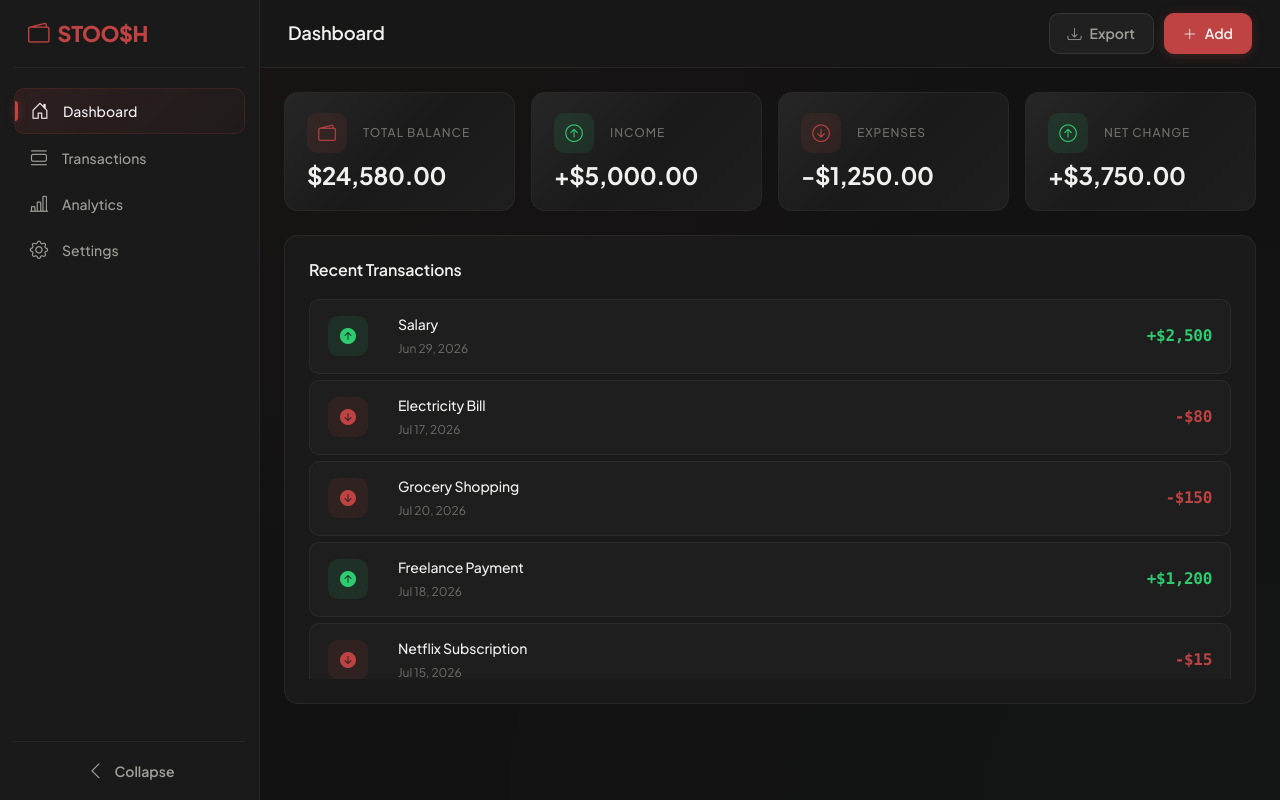
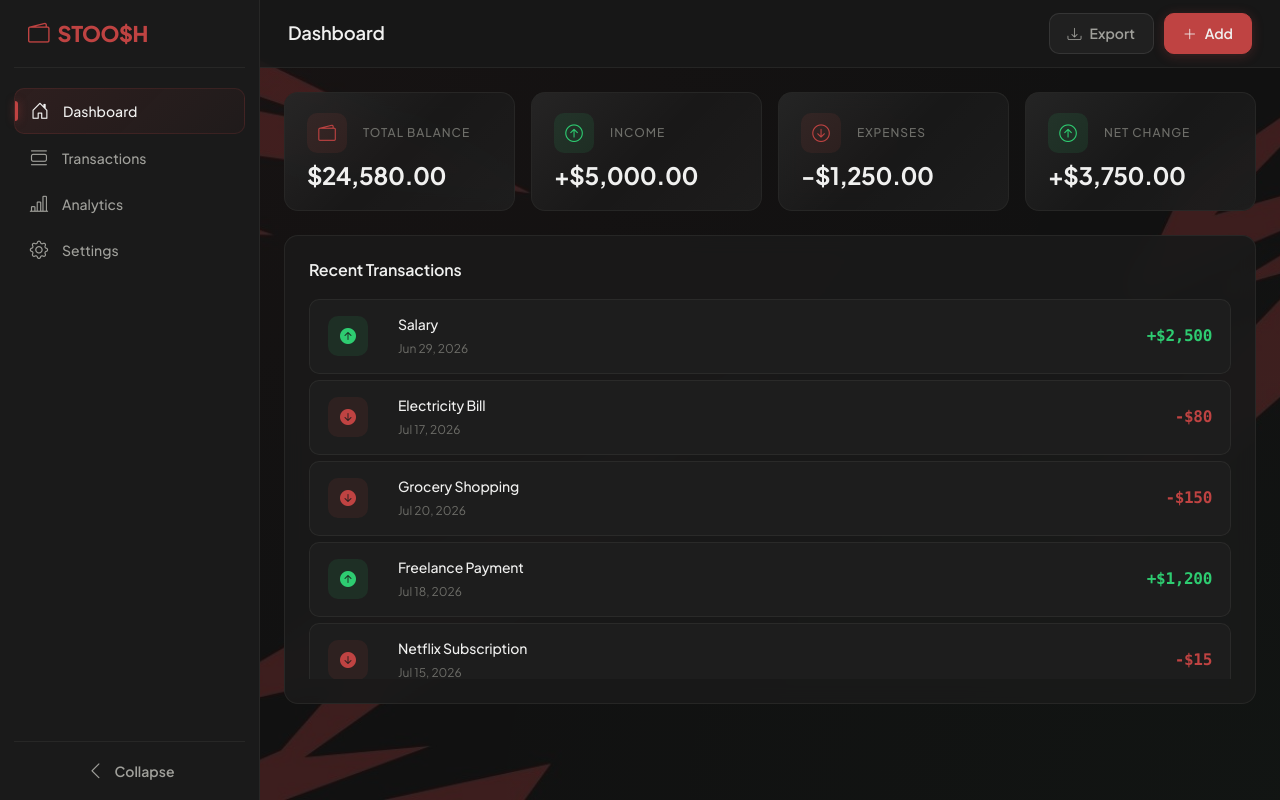
Before and after one commit to MohamedGharbyy/STOOSH, an Angular app: page /dashboard in a window 1280 px wide. Both pictures are taken after typing "name@example.com", "Sample123" into the empty fields and a click on the button "Log In". Built offline with nearby package versions, Linux system fonts and the light colour scheme.

Commit message:
feat: enhance background and overlay styles for improved readability and aesthetics

```diff
--- a/src/styles.css
+++ b/src/styles.css
@@ -95,7 +95,32 @@ html, body {
   max-height: 100vh;
   width: 100%;
   background-color: var(--stoosh-bg-primary);
+  background-image: url('/STOO$H_bg.jpg');
+  background-size: cover;
+  background-position: center;
+  background-repeat: no-repeat;
+  background-attachment: fixed;
   overflow: hidden;
+  position: relative;
+}
+
+/* Semi-transparent overlay to ensure content readability */
+.stoosh-app-layout::before {
+  content: '';
+  position: absolute;
+  top: 0;
+  left: 0;
+  right: 0;
+  bottom: 0;
+  background: rgba(18, 18, 18, 0.75);
+  z-index: 0;
+  pointer-events: none;
+}
+
+/* Ensure child elements appear above the overlay */
+.stoosh-app-layout > * {
+  position: relative;
+  z-index: 1;
 }
 
 .stoosh-main-wrapper {
@@ -423,13 +448,15 @@ html, body {
 
 /* --- Stat Cards (Dashboard Overview) --- */
 .stoosh-stat-card {
-  background-color: var(--stoosh-surface-card);
+  background-color: rgba(26, 26, 26, 0.95);
   border: 1px solid var(--stoosh-border-subtle);
   border-radius: var(--stoosh-radius-lg);
   padding: 20px 22px;
   transition: all 0.3s var(--stoosh-ease-snappy);
   position: relative;
   overflow: hidden;
+  backdrop-filter: blur(10px);
+  -webkit-backdrop-filter: blur(10px);
 }
 
 .stoosh-stat-card::before {
@@ -523,10 +550,12 @@ html, body {
 
 /* --- Cards & Transactions --- */
 .stoosh-card {
-  background-color: var(--stoosh-surface-card);
+  background-color: rgba(26, 26, 26, 0.95);
   border: 1px solid var(--stoosh-border-subtle);
   border-radius: var(--stoosh-radius-lg);
   transition: border-color 0.3s var(--stoosh-ease-snappy);
+  backdrop-filter: blur(10px);
+  -webkit-backdrop-filter: blur(10px);
 }
 
 .stoosh-card:hover {
@@ -544,11 +573,13 @@ html, body {
   align-items: center;
   justify-content: space-between;
   padding: 14px 18px;
-  background-color: var(--stoosh-bg-tertiary);
+  background-color: rgba(30, 30, 30, 0.95);
   border: 1px solid var(--stoosh-border-subtle);
   border-radius: var(--stoosh-radius-md);
   transition: all 0.25s var(--stoosh-ease-snappy);
   margin-bottom: 6px;
+  backdrop-filter: blur(10px);
+  -webkit-backdrop-filter: blur(10px);
 }
 
 .stoosh-transaction-row:hover {
```
